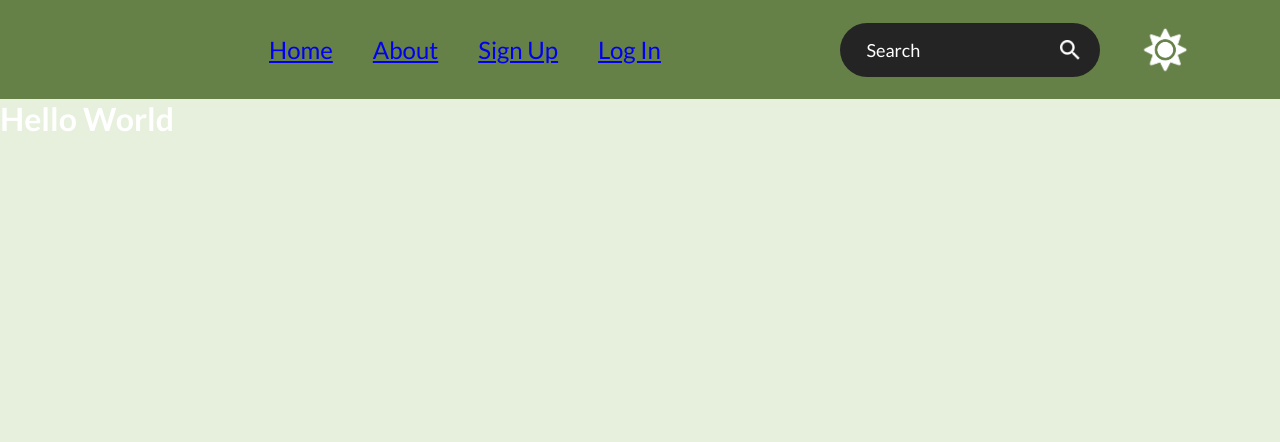
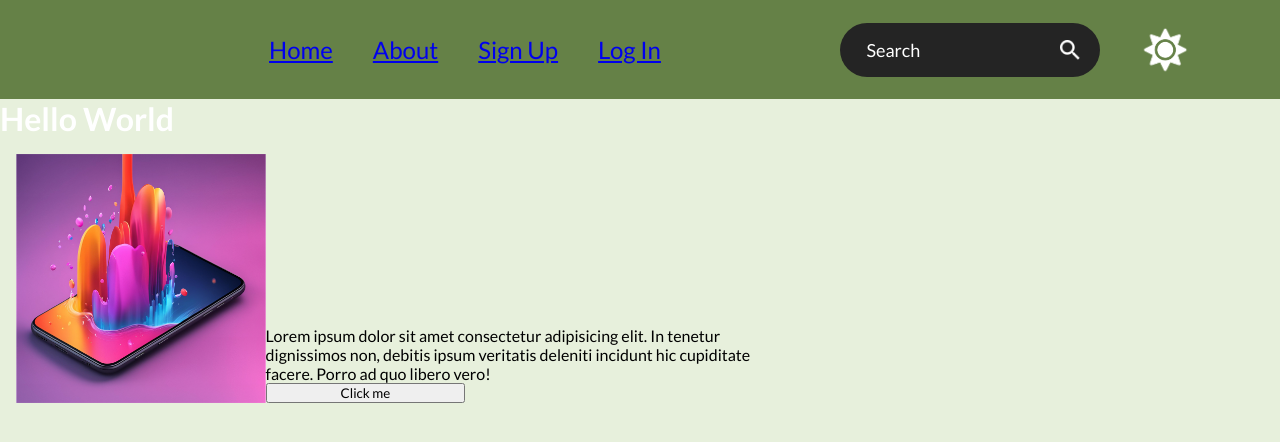
Before and after one commit to Miagotobene/event-flow-frontend, a React (Vite) app: page / in a window 1280 px wide. Shown: the top 442 px of the page. Built offline with nearby package versions, Linux system fonts and the light colour scheme.

Commit message:
feat: add CTA component

```diff
--- a/src/App.css
+++ b/src/App.css
@@ -3,3 +3,10 @@
   height: 100vh;
   width: 100%;
 }
+
+
+.cta{
+  display: flex;
+  justify-content: center;
+  color: black;
+}
--- a/src/components/CallToAction.jsx
+++ b/src/components/CallToAction.jsx
@@ -0,0 +1,23 @@
+import ctaImage from '../assets/images/emsHolding.png'
+
+const CallToAction = () => {
+
+    return (
+        <section className="cta">
+            <div className="cta__container">
+                <img src={ctaImage} className='cta__image' />
+                <div className='cta__content'>
+                    <p>Lorem ipsum dolor sit amet consectetur adipisicing elit.
+                        In tenetur dignissimos non, debitis ipsum veritatis deleniti incidunt hic cupiditate facere.
+                        Porro ad quo libero vero!</p>
+                    <button> Click me</button>
+                </div>
+
+
+            </div>
+
+        </section>
+    )
+}
+
+export default CallToAction;
--- a/src/components/Home.jsx
+++ b/src/components/Home.jsx
@@ -1,10 +1,14 @@
+import CallToAction from "./CallToAction";
 
 
 const Home = (props) => {
     const theme = props.theme;
 
     return (
-        <h1>Hello World</h1>
+        <>
+            <h1>Hello World</h1>
+            <CallToAction />
+        </>
     )
 }
 
--- a/src/index.css
+++ b/src/index.css
@@ -20,3 +20,33 @@
 .container.light{
   background-color: #E7F0DC;
 }
+
+
+.cta{
+  display: flex;
+  justify-content: center;
+  color: black;
+}
+
+.cta__container{
+  display: flex;
+  flex-direction: row;
+  padding: 1em;
+
+}
+
+.cta__image{
+  width: 20%;
+}
+
+.cta__content{
+  display: flex;
+  flex-direction: column;
+  justify-content: end;
+}
+.cta__container p{
+  width: 50%;
+}
+.cta__container button{
+  width: 20%;
+}
```
Also changed, not shown: src/assets/images/emsHolding.png (added).
